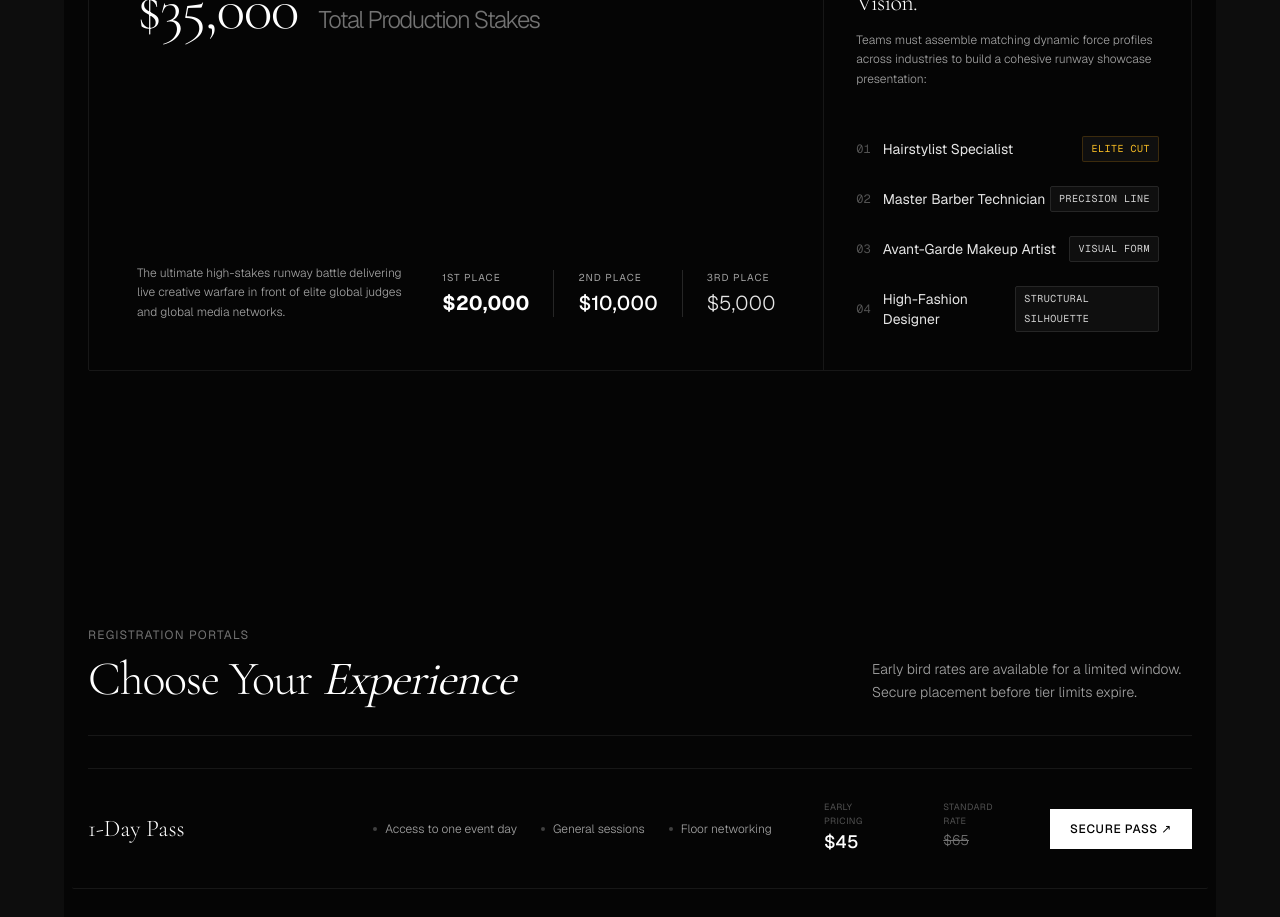
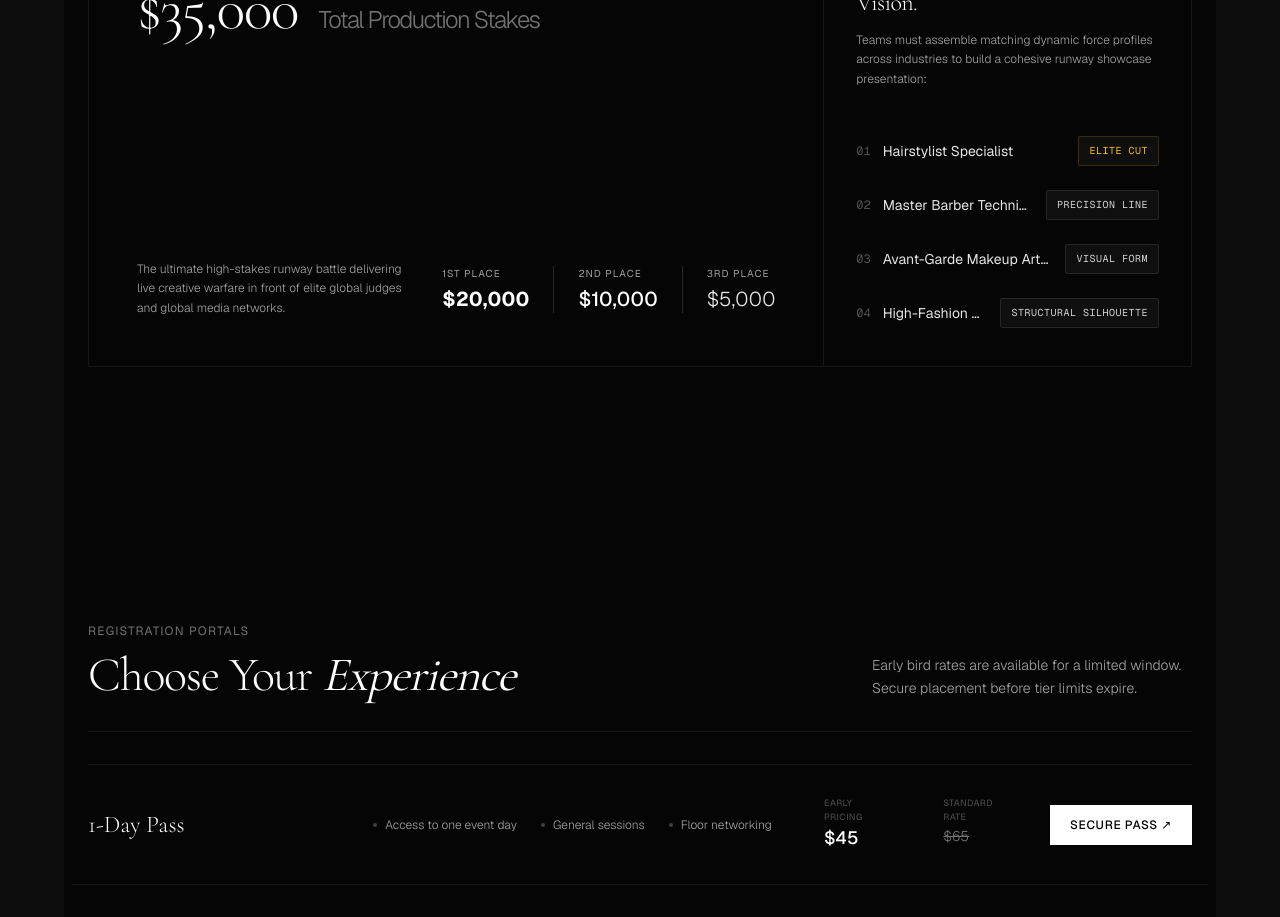
Before and after one commit to alexis800-glitch/hebs-lagos-2026, a Next.js app: page / in a window 1280 px wide. Shown: the part 4120-5037 px from the top of the page. Built offline with nearby package versions, Linux system fonts and the light colour scheme.

Commit message:
fix: prevent badge text wrapping in squad list with shrink-0 and whitespace-nowrap

```diff
--- a/components/PrizeGrid.tsx
+++ b/components/PrizeGrid.tsx
@@ -58,21 +58,33 @@ export default function PrizeGrid() {
             </div>
 
             <ul className="mt-6 flex flex-col gap-3 border-t border-neutral-950 pt-4">
-              <li className="flex items-center justify-between font-sans text-sm text-neutral-200 py-1.5">
-                <span className="flex items-center gap-3"><span className="text-neutral-600 font-mono text-xs">01</span> Hairstylist Specialist</span>
-                <span className="font-mono text-[10px] uppercase text-amber-400 tracking-wider bg-neutral-900/60 border border-amber-500/20 px-2 py-0.5 rounded-sm">Elite Cut</span>
+              <li className="flex items-center justify-between font-sans text-sm text-neutral-200 py-1.5 w-full">
+                <div className="flex items-center gap-3 min-w-0">
+                  <span className="text-neutral-600 font-mono text-xs shrink-0">01</span>
+                  <span className="truncate">Hairstylist Specialist</span>
+                </div>
+                <span className="font-mono text-[10px] uppercase text-amber-400 tracking-wider bg-neutral-900/60 border border-amber-500/20 px-2.5 py-1 rounded-sm shrink-0 whitespace-nowrap ml-4">Elite Cut</span>
               </li>
-              <li className="flex items-center justify-between font-sans text-sm text-neutral-200 py-1.5">
-                <span className="flex items-center gap-3"><span className="text-neutral-600 font-mono text-xs">02</span> Master Barber Technician</span>
-                <span className="font-mono text-[10px] uppercase text-neutral-300 tracking-wider bg-neutral-900/60 border border-neutral-800 px-2 py-0.5 rounded-sm">Precision Line</span>
+              <li className="flex items-center justify-between font-sans text-sm text-neutral-200 py-1.5 w-full">
+                <div className="flex items-center gap-3 min-w-0">
+                  <span className="text-neutral-600 font-mono text-xs shrink-0">02</span>
+                  <span className="truncate">Master Barber Technician</span>
+                </div>
+                <span className="font-mono text-[10px] uppercase text-neutral-300 tracking-wider bg-neutral-900/60 border border-neutral-800 px-2.5 py-1 rounded-sm shrink-0 whitespace-nowrap ml-4">Precision Line</span>
               </li>
-              <li className="flex items-center justify-between font-sans text-sm text-neutral-200 py-1.5">
-                <span className="flex items-center gap-3"><span className="text-neutral-600 font-mono text-xs">03</span> Avant-Garde Makeup Artist</span>
-                <span className="font-mono text-[10px] uppercase text-neutral-300 tracking-wider bg-neutral-900/60 border border-neutral-800 px-2 py-0.5 rounded-sm">Visual Form</span>
+              <li className="flex items-center justify-between font-sans text-sm text-neutral-200 py-1.5 w-full">
+                <div className="flex items-center gap-3 min-w-0">
+                  <span className="text-neutral-600 font-mono text-xs shrink-0">03</span>
+                  <span className="truncate">Avant-Garde Makeup Artist</span>
+                </div>
+                <span className="font-mono text-[10px] uppercase text-neutral-300 tracking-wider bg-neutral-900/60 border border-neutral-800 px-2.5 py-1 rounded-sm shrink-0 whitespace-nowrap ml-4">Visual Form</span>
               </li>
-              <li className="flex items-center justify-between font-sans text-sm text-neutral-200 py-1.5">
-                <span className="flex items-center gap-3"><span className="text-neutral-600 font-mono text-xs">04</span> High-Fashion Designer</span>
-                <span className="font-mono text-[10px] uppercase text-neutral-300 tracking-wider bg-neutral-900/60 border border-neutral-800 px-2 py-0.5 rounded-sm">Structural Silhouette</span>
+              <li className="flex items-center justify-between font-sans text-sm text-neutral-200 py-1.5 w-full">
+                <div className="flex items-center gap-3 min-w-0">
+                  <span className="text-neutral-600 font-mono text-xs shrink-0">04</span>
+                  <span className="truncate">High-Fashion Designer</span>
+                </div>
+                <span className="font-mono text-[10px] uppercase text-neutral-300 tracking-wider bg-neutral-900/60 border border-neutral-800 px-2.5 py-1 rounded-sm shrink-0 whitespace-nowrap ml-4">Structural Silhouette</span>
               </li>
             </ul>
           </div>
```
